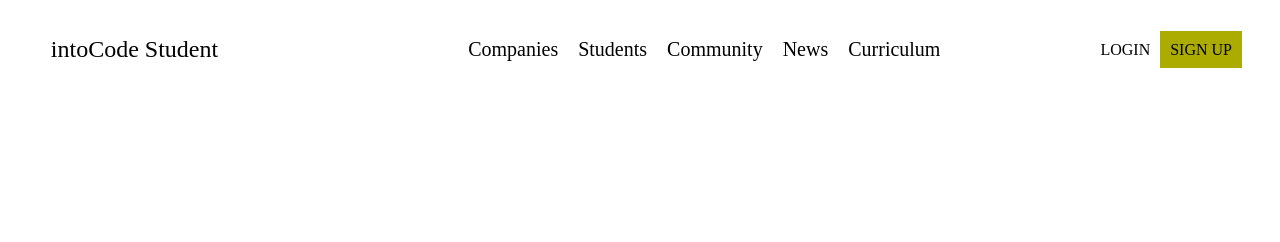
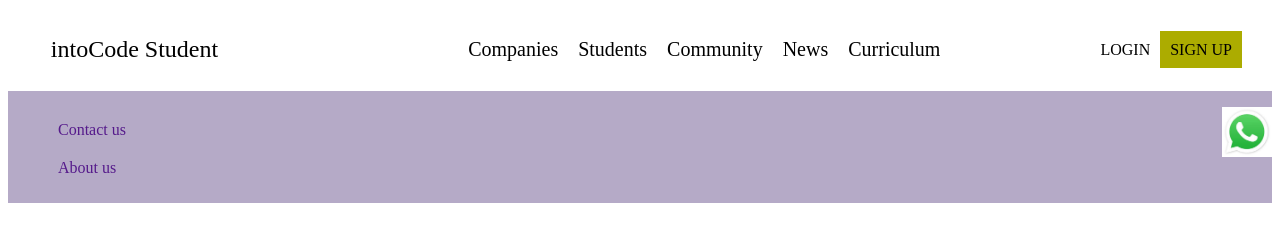
Before and after one commit to Akirget/intoCode, a plain HTML site: page index.html in a window 1280 px wide. Drawn offline with Linux system fonts and the light colour scheme.

Commit message:
Praveen changes

```diff
--- a/index.css
+++ b/index.css
@@ -45,3 +45,28 @@
   background-color: rgb(172, 172, 0);
   color: black;
 }
+.footer {
+  background-color: rgb(181, 170, 199);
+}
+.footer_container{
+  display: flex;
+   justify-content: space-between;
+}
+.footer_list {
+  list-style: none;
+  display: flex;
+  flex-direction: column;
+  margin-top: 20px;
+
+}
+
+.footer_item {
+  padding: 10px;
+}
+.footer_link {
+  text-decoration: none;
+}
+.footer_icon_whatsapp{
+  list-style: none;
+
+}
--- a/index.html
+++ b/index.html
@@ -35,6 +35,23 @@
           </ul>
         </nav>
       </div>
+
     </header>
+    <footer class="footer">
+        <div class="footer_container">
+          <ul class="footer_list">
+
+            <li class="footer_item">  <a class="footer_link" href="">Contact us</a> </li>
+            <li class="footer_item"> <a class="footer_link" href="">About us</a> </li>
+
+          </ul>
+          <ul class="footer_icon_whatsapp">
+            <li>
+              <a href="./about.html"> <img width='50px' src="./Images/download.jpeg" alt="Whatsapplink"></a>
+            </li>
+          </ul>
+        </div>
+
+    </footer>
   </body>
 </html>
```
Also changed, not shown: Images/download.jpeg (added), 1 other file.
